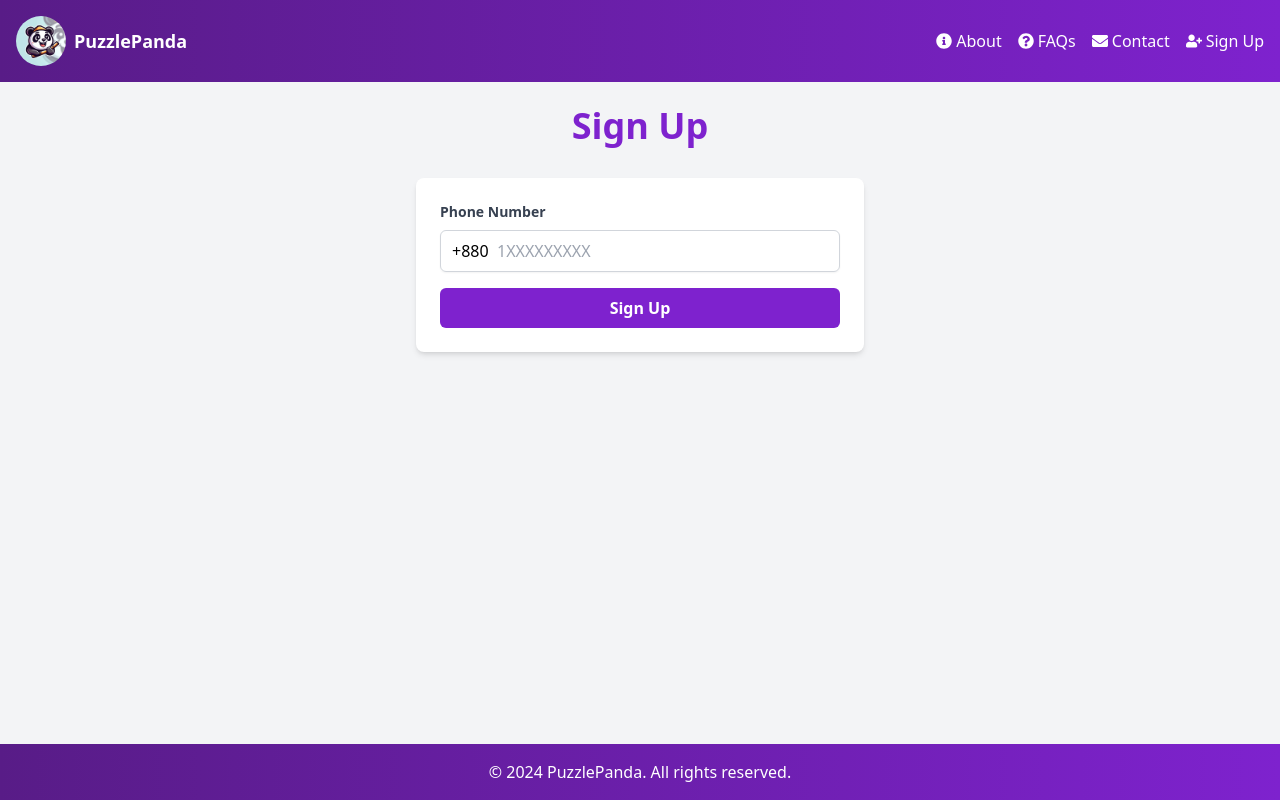
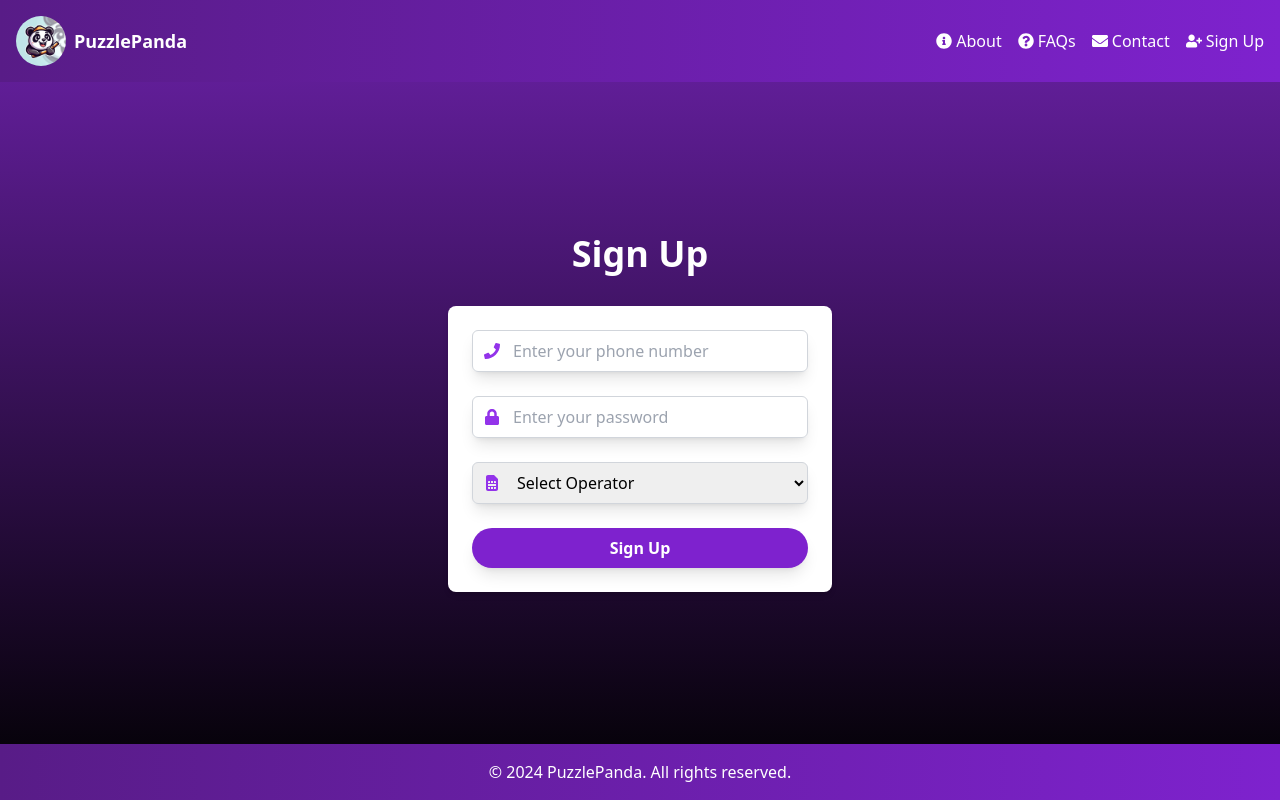
Before and after one commit to NoManNayeem/PuzzlePanda-100s, a Next.js app: page /sign-up in a window 1280 px wide. Built offline with nearby package versions, Linux system fonts and the light colour scheme.

Commit message:
Added Register API Features

```diff
--- a/src/app/sign-up/page.js
+++ b/src/app/sign-up/page.js
@@ -1,45 +1,126 @@
-import React from 'react';
+'use client'
+
+import React, { useState } from 'react';
+import { useRouter } from 'next/navigation';
 import Header from '../landingPageComponents/Header';
 import NavBar from '../landingPageComponents/NavBar';
 import Footer from '../landingPageComponents/Footer';
+import { FaLock, FaPhone, FaSimCard } from 'react-icons/fa';
+import { registerAPI } from '../DRF_Backend/API';
+
+
+
 
 const SignUp = () => {
+  const [primaryPhone, setPrimaryPhone] = useState('');
+  const [password, setPassword] = useState('');
+  const [operator, setOperator] = useState('');
+  const [error, setError] = useState(null);
+  const [success, setSuccess] = useState(null);
+  const router = useRouter();
+
+  const handleSignUp = async (e) => {
+    e.preventDefault();
+
+    try {
+      const response = await fetch(registerAPI, {
+        method: 'POST',
+        headers: {
+          'Content-Type': 'application/json',
+        },
+        body: JSON.stringify({
+          primary_phone: primaryPhone,
+          password,
+          operator,
+        }),
+      });
+
+      if (response.ok) {
+        setSuccess('Registration successful! Redirecting to login...');
+        setError(null);
+
+        // Redirect to the login page after a short delay
+        setTimeout(() => {
+          router.push('/');
+        }, 2000);
+      } else {
+        const errorData = await response.json();
+        setError(errorData.detail || 'Registration failed');
+      }
+    } catch (error) {
+      setError('An error occurred during registration');
+    }
+  };
+
   return (
-    <div className="flex flex-col min-h-screen bg-gray-100">
+    <div className="flex flex-col min-h-screen bg-gradient-to-b from-purple-800 to-black">
       <Header />
       <NavBar />
-      <main className="flex-grow container mx-auto p-6">
-        <h1 className="text-4xl font-bold text-center text-purple-700 mb-8">Sign Up</h1>
-        <div className="bg-white shadow-md rounded-lg p-6 max-w-md mx-auto">
-          <form className="space-y-4">
-            <div>
-              <label className="block text-gray-700 text-sm font-bold mb-2" htmlFor="phone">
-                Phone Number
-              </label>
-              <div className="relative rounded-md shadow-sm">
-                <span className="absolute inset-y-0 left-0 flex items-center pl-3">
-                  +880
+      <main className="flex-grow flex items-center justify-center p-6">
+        <div className="text-center w-full max-w-md px-4 sm:px-6 lg:px-8">
+          <h1 className="text-4xl font-bold text-white mb-8">Sign Up</h1>
+          <div className="bg-white shadow-md rounded-lg p-6">
+            <form onSubmit={handleSignUp} className="space-y-6 text-black">
+              {error && <p className="text-red-500 text-sm mb-4">{error}</p>}
+              {success && <p className="text-green-500 text-sm mb-4">{success}</p>}
+              <div className="relative rounded-md shadow-lg">
+                <span className="absolute inset-y-0 left-0 flex items-center pl-3 text-purple-600">
+                  <FaPhone />
                 </span>
                 <input
                   type="tel"
-                  id="phone"
-                  name="phone"
-                  pattern="^\+880[0-9]{9,10}$"
+                  id="primary_phone"
+                  name="primary_phone"
+                  pattern="^880[0-9]{10}$"
                   required
-                  className="pl-14 pr-4 py-2 border border-gray-300 rounded-md w-full focus:ring-purple-500 focus:border-purple-500"
-                  placeholder="1XXXXXXXXX"
+                  className="pl-10 pr-4 py-2 border border-gray-300 rounded-md w-full focus:ring-purple-500 focus:border-purple-500"
+                  placeholder="Enter your phone number"
+                  value={primaryPhone}
+                  onChange={(e) => setPrimaryPhone(e.target.value)}
                 />
               </div>
-            </div>
-            <div>
+              <div className="relative rounded-md shadow-lg">
+                <span className="absolute inset-y-0 left-0 flex items-center pl-3 text-purple-600">
+                  <FaLock />
+                </span>
+                <input
+                  type="password"
+                  id="password"
+                  name="password"
+                  required
+                  className="pl-10 pr-4 py-2 border border-gray-300 rounded-md w-full focus:ring-purple-500 focus:border-purple-500"
+                  placeholder="Enter your password"
+                  value={password}
+                  onChange={(e) => setPassword(e.target.value)}
+                />
+              </div>
+              <div className="relative rounded-md shadow-lg">
+                <span className="absolute inset-y-0 left-0 flex items-center pl-3 text-purple-600">
+                  <FaSimCard />
+                </span>
+                <select
+                  id="operator"
+                  name="operator"
+                  required
+                  className="pl-10 pr-4 py-2 border border-gray-300 rounded-md w-full focus:ring-purple-500 focus:border-purple-500"
+                  value={operator}
+                  onChange={(e) => setOperator(e.target.value)}
+                >
+                  <option value="" disabled>Select Operator</option>
+                  <option value="GP">Grameenphone</option>
+                  <option value="BL">Banglalink</option>
+                  <option value="RA">Robi/Airtel</option>
+                  <option value="TT">Teletalk</option>
+                </select>
+              </div>
               <button
                 type="submit"
-                className="w-full py-2 px-4 bg-purple-700 text-white font-bold rounded-md hover:bg-purple-800 focus:outline-none focus:ring-2 focus:ring-purple-500"
+                className="w-full py-2 px-4 bg-purple-700 text-white font-bold rounded-full shadow-lg hover:bg-purple-800 focus:outline-none focus:ring-2 focus:ring-purple-500"
               >
                 Sign Up
               </button>
-            </div>
-          </form>
+            </form>
+          </div>
         </div>
       </main>
       <Footer />
```
